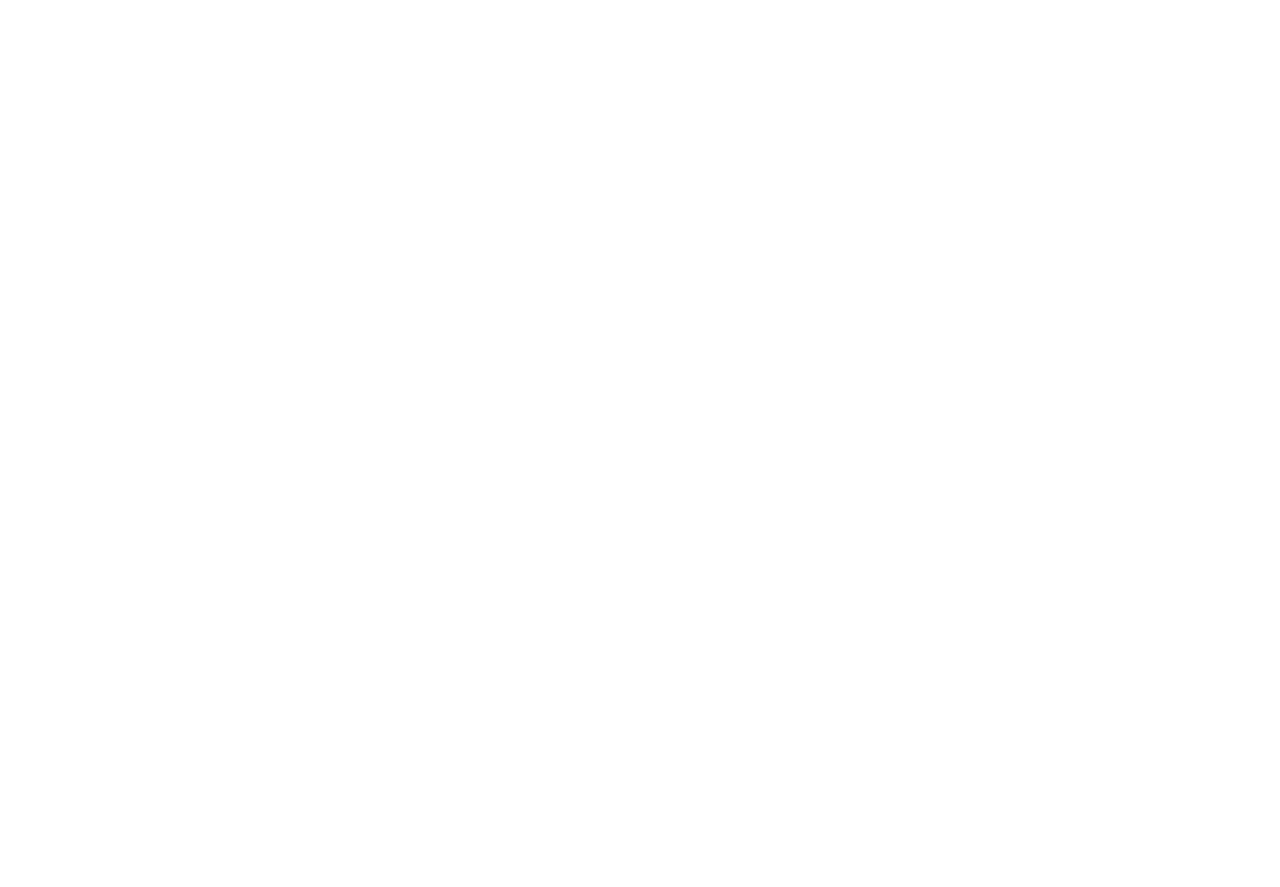
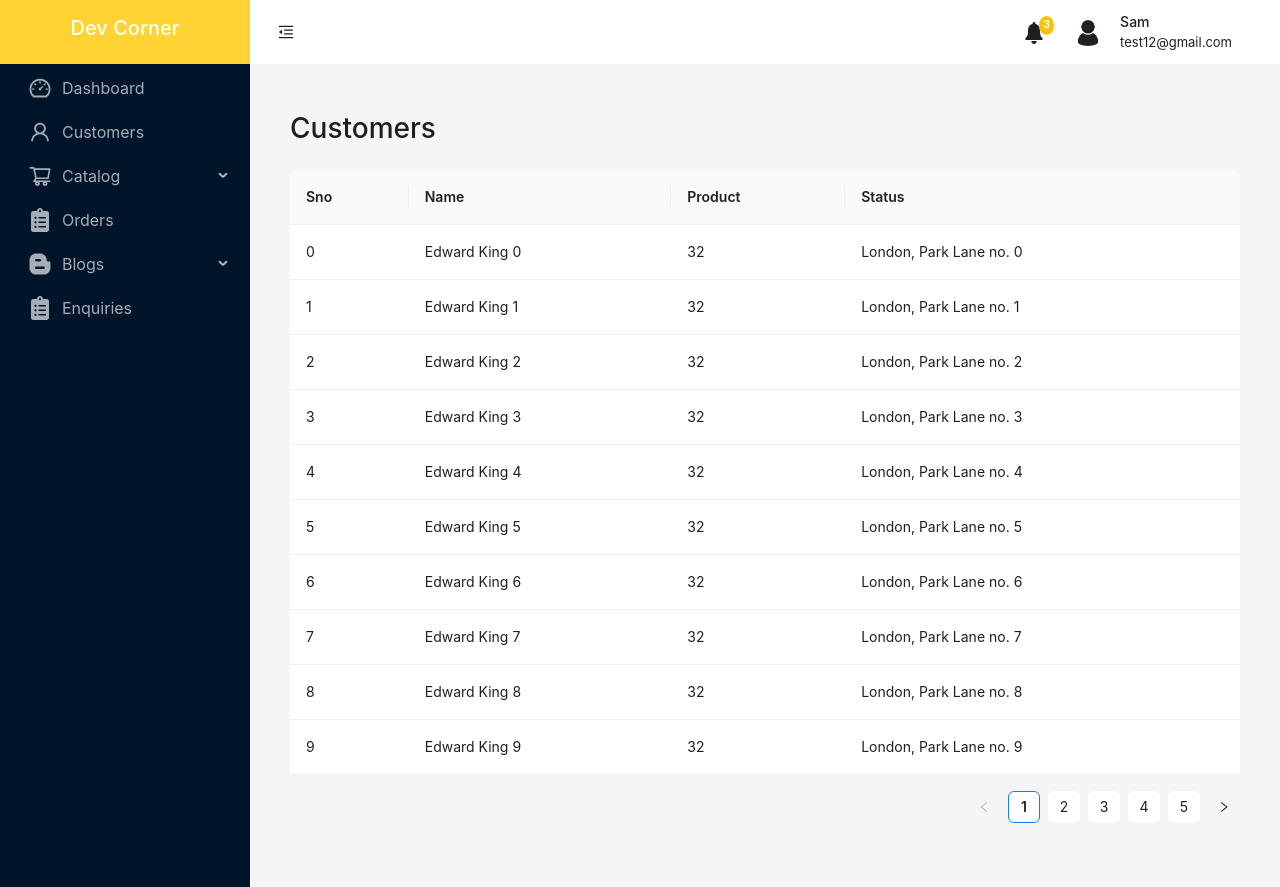
Before and after one commit to sam1090/ecommerce, a React (Create React App) app in the folder admin-app/: page /admin/customers in a window 1280 px wide. Before the commit this address had no page. Before the commit the page ends 800 px from the top, so only its background shows below. Built offline with nearby package versions, Linux system fonts and the light colour scheme.

Commit message:
Order and Customers Page created

```diff
--- a/admin-app/src/App.js
+++ b/admin-app/src/App.js
@@ -8,6 +8,8 @@
 import Enquiries from './Pages/Enquiries';
 import BlogList from './Pages/BlogList';
 import BlogCatList from './Pages/BlogCatList';
+import Orders from './Pages/Orders';
+import Customers from './Customers';
 function App() {
   return (
     <Router>
@@ -20,6 +22,8 @@
           <Route path='enquiry' element = {<Enquiries/>} />
           <Route path='blog-list' element = {<BlogList/>} />
           <Route path='blog-category-list' element = {<BlogCatList/>} />
+          <Route path='orders' element = {<Orders/>} />
+          <Route path='customers' element = {<Customers/>} />
 
         </Route>
 
--- /dev/null
+++ b/admin-app/src/Customers.js
@@ -0,0 +1,47 @@
+import React from 'react'
+import { Table } from 'antd';
+
+const columns = [
+  {
+    title : "Sno",
+    dataIndex :"key",
+  },
+  {
+    title: "Name",
+    dataIndex: "name"
+  },
+  {
+    title: "Product",
+    dataIndex: "product"
+  },
+  {
+    title: "Status",
+    dataIndex: "status"
+  },
+];
+
+const data1 = [];
+
+for(let i = 0 ; i< 46 ; i++){
+  data1.push({
+    key: i ,
+    name: `Edward King ${i}`,
+    product: 32,
+    status: `London, Park Lane no. ${i}`,
+  });
+}
+
+const Customers = () => {
+  return (
+    <div>
+    <h3 className="mb-4">
+      Customers
+    </h3>
+    <div>
+      <Table columns = {columns} dataSource={data1} />
+    </div>
+  </div>
+  )
+}
+
+export default Customers
--- /dev/null
+++ b/admin-app/src/Pages/Orders.js
@@ -0,0 +1,47 @@
+import React from 'react'
+import { Table } from 'antd';
+
+const columns = [
+  {
+    title : "Sno",
+    dataIndex :"key",
+  },
+  {
+    title: "Name",
+    dataIndex: "name"
+  },
+  {
+    title: "Product",
+    dataIndex: "product"
+  },
+  {
+    title: "Status",
+    dataIndex: "status"
+  },
+];
+
+const data1 = [];
+
+for(let i = 0 ; i< 46 ; i++){
+  data1.push({
+    key: i ,
+    name: `Edward King ${i}`,
+    product: 32,
+    status: `London, Park Lane no. ${i}`,
+  });
+}
+
+const Orders = () => {
+  return (
+    <div>
+    <h3 className="mb-4">
+      Orders
+    </h3>
+    <div>
+      <Table columns = {columns} dataSource={data1} />
+    </div>
+  </div>
+  )
+}
+
+export default Orders
```
